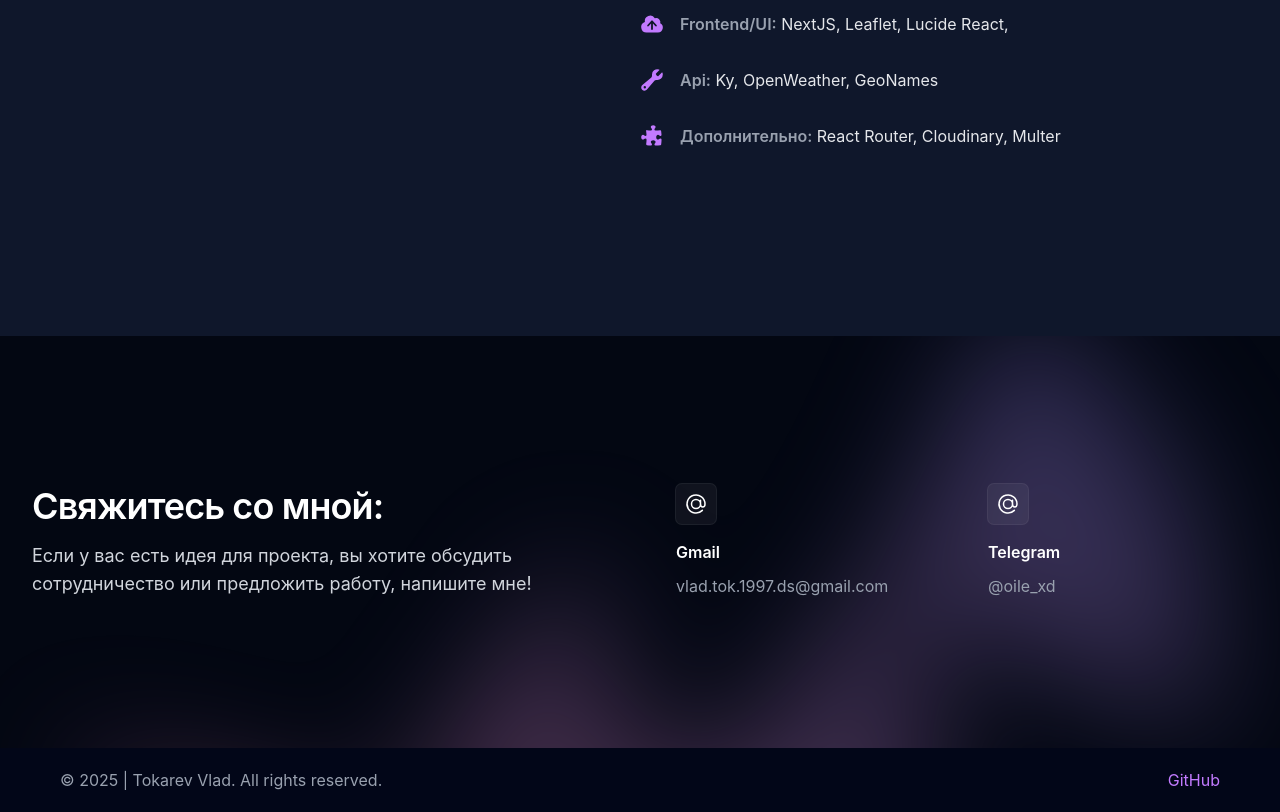
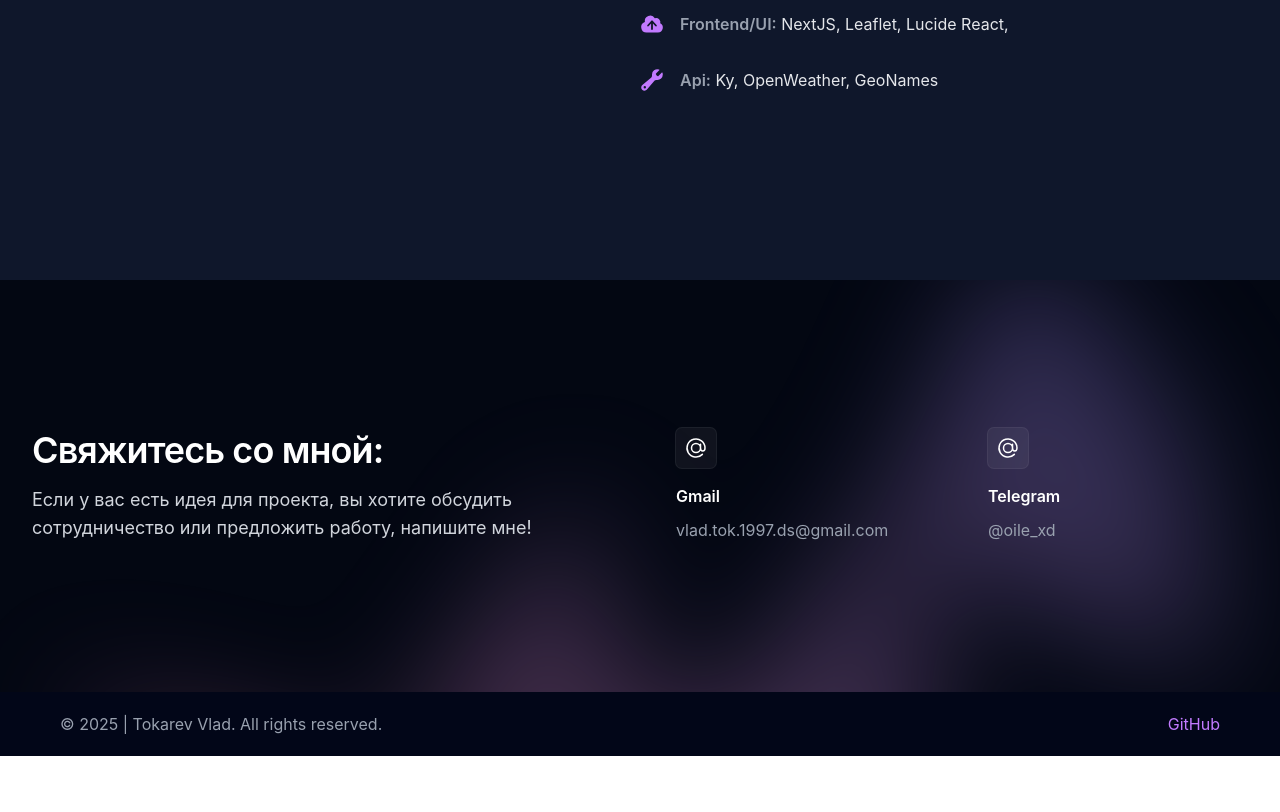
Before and after one commit to Sade216/p_landing, a React (Vite) app: page / in a window 1280 px wide. Shown: the part 4360-5172 px from the top of the page. After the commit the page ends 5116 px from the top, so only its background shows below. Built offline with nearby package versions, Linux system fonts and the light colour scheme.

Commit message:
delete unused code

```diff
--- a/src/components/Projects.tsx
+++ b/src/components/Projects.tsx
@@ -153,12 +153,6 @@ function Projects() {
                                         <strong className="font-semibold text-gray-400">Api:</strong> Ky, OpenWeather, GeoNames
                                     </span>
                                 </li>
-                                <li className="flex gap-x-4">
-                                    <PuzzlePieceIcon aria-hidden="true" className="size-6 flex-none text-purple-400" />
-                                    <span>
-                                        <strong className="font-semibold text-gray-400">Дополнительно:</strong> React Router, Cloudinary, Multer
-                                    </span>
-                                </li>
                             </ul>
                         </div>
                     </div>
```
